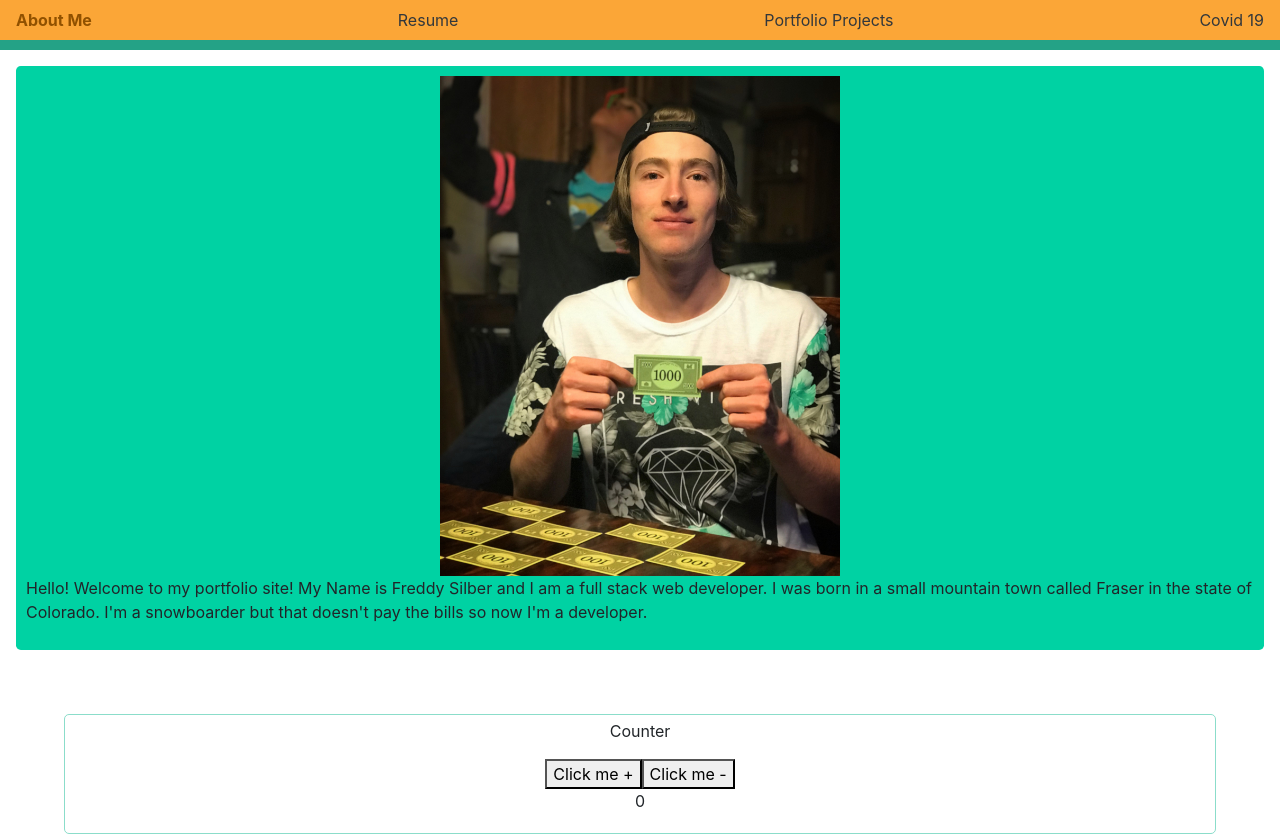
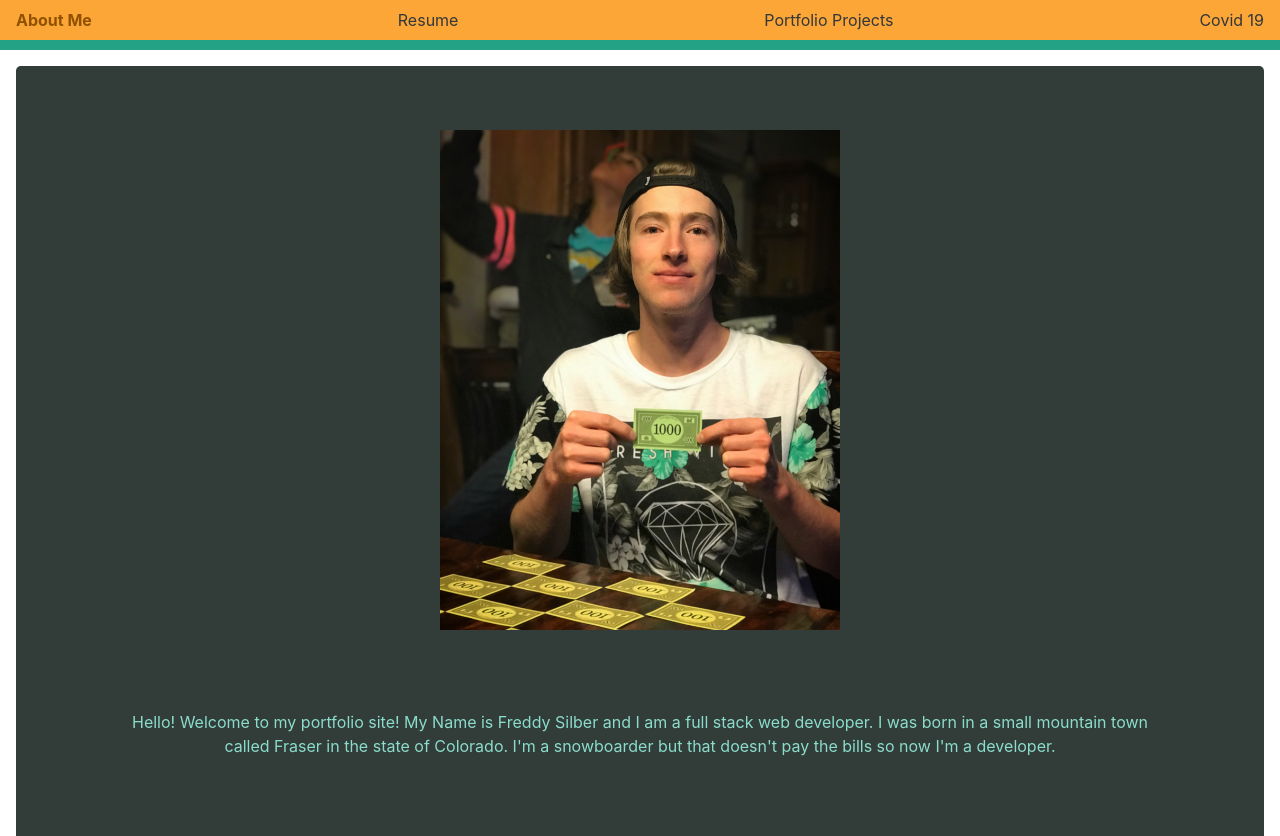
Before and after one commit to freddysilber/react-redux-portfolio-project, a React (Create React App) app in the folder client/: page / in a window 1280 px wide. Shown: the top 836 px of the page. Built offline with nearby package versions, Linux system fonts and the light colour scheme.

Commit message:
styling bio

```diff
--- /dev/null
+++ b/client/src/components/bio/Bio.css
@@ -0,0 +1,8 @@
+.bio {
+	margin: 5rem;
+	text-align: center;
+}
+
+.bioText {
+	color: #8BDDCA;
+}
--- a/client/src/components/bio/Bio.js
+++ b/client/src/components/bio/Bio.js
@@ -1,17 +1,20 @@
 import React from 'react'
 import Jumbotron from 'react-bootstrap/Jumbotron'
 import profilePic from './profileMonopoly.jpeg'
+import './Bio.css'
 
 const Bio = () => {
 	return (
-		<Jumbotron style={{ background: '#00D2A3', margin: '1rem', padding: '10px' }}>
+		<Jumbotron style={{ background: '#323C39', margin: '1rem' }}>
 			<center>
 				<img src={profilePic} height="500" />
 			</center>
-			<p>
-				Hello! Welcome to my portfolio site! My Name is Freddy Silber and I am a full stack web developer.
-				I was born in a small mountain town called Fraser in the state of Colorado. I'm a snowboarder but that doesn't pay the bills so now I'm a developer.
+			<div className="bio">
+				<p className="bioText">
+					Hello! Welcome to my portfolio site! My Name is Freddy Silber and I am a full stack web developer.
+					I was born in a small mountain town called Fraser in the state of Colorado. I'm a snowboarder but that doesn't pay the bills so now I'm a developer.
 			</p>
+			</div>
 		</Jumbotron>
 	)
 }
```
